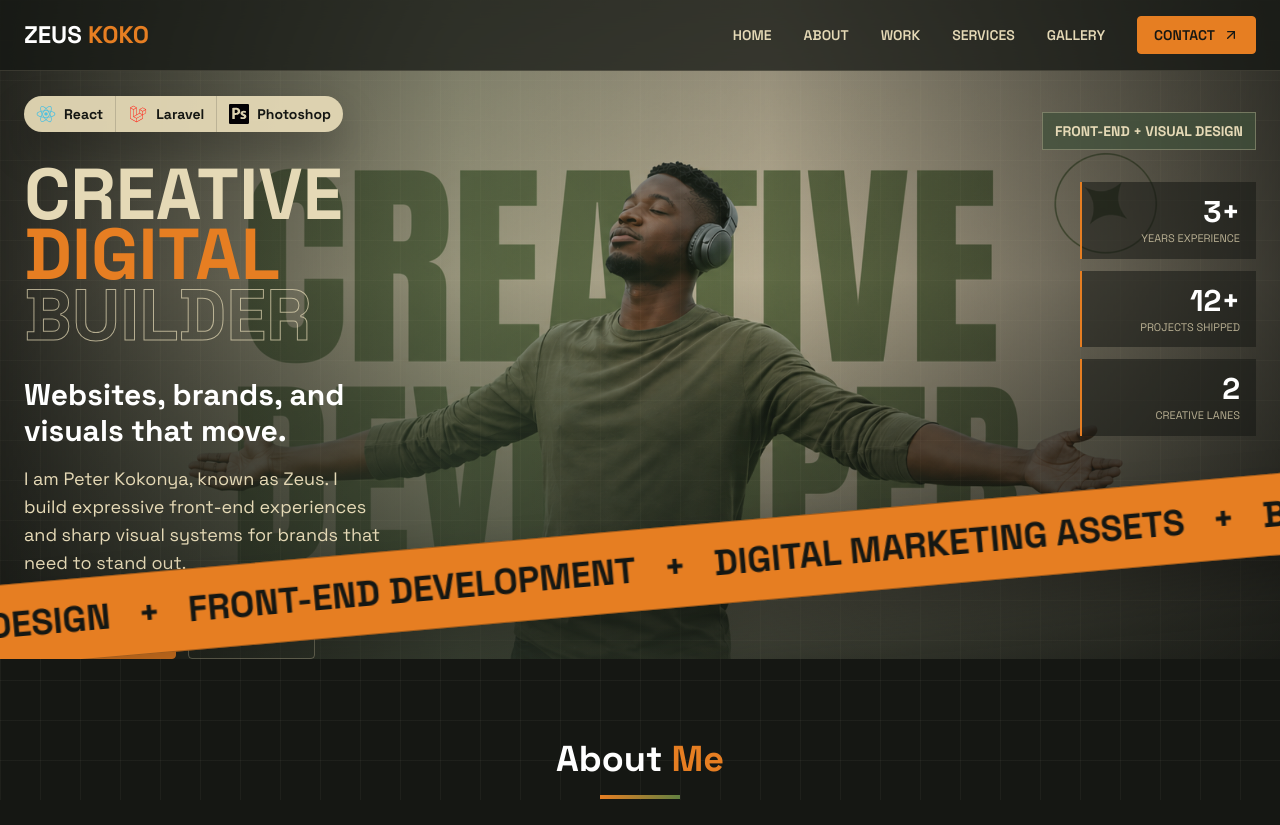
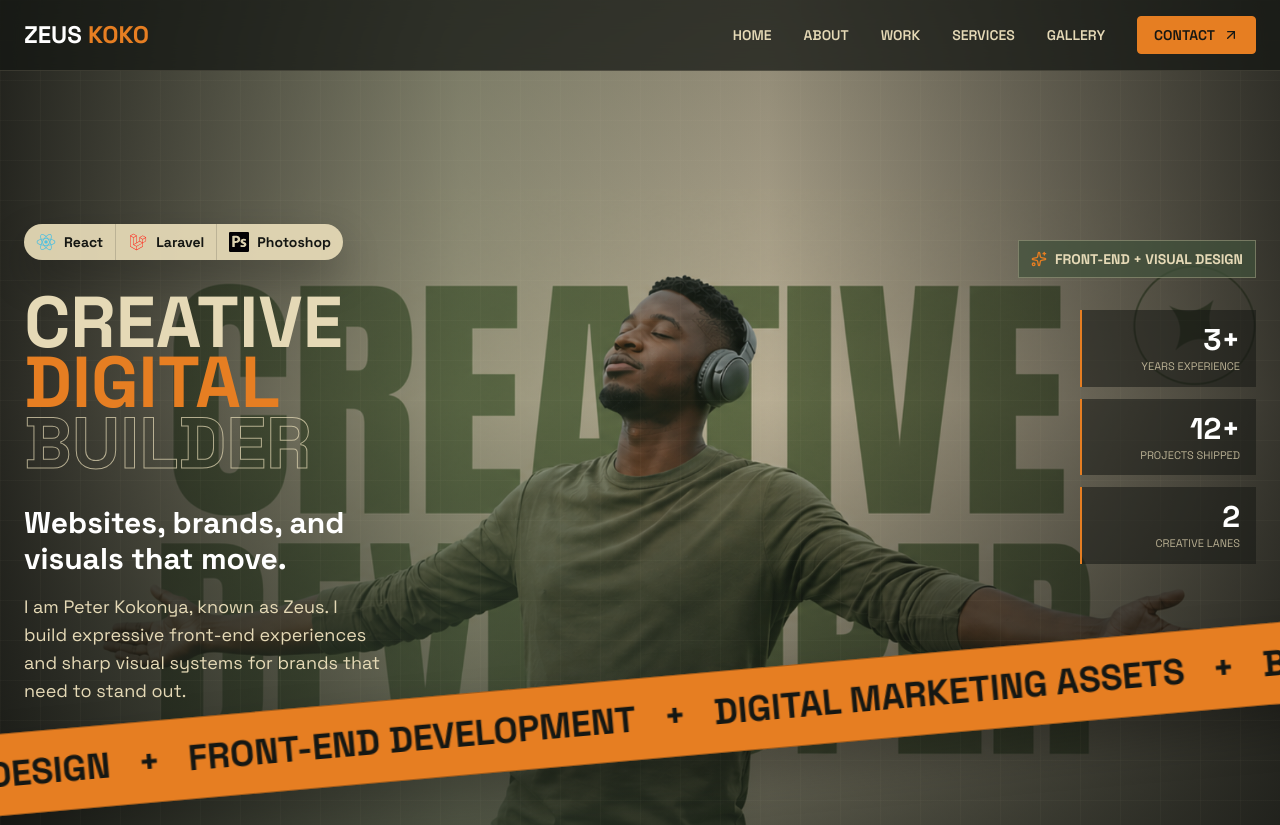
Before and after one commit to ZeusKoko/portfolio, a website: page index.html in a window 1280 px wide. Shown: the top 825 px of the page. Drawn offline with nearby package versions, Linux system fonts and the light colour scheme.

Commit message:
Revert "Remove sparkles icon from hero kicker"
This reverts commit bce866f17cf882e3843597138a4a7482ff05d7a9.

```diff
--- a/index.html
+++ b/index.html
@@ -464,13 +464,13 @@
     </nav>
 
     <!-- Hero Section -->
-    <section id="home" class="min-h-[60vh] lg:min-h-[72vh] relative overflow-hidden hero-bg">
+    <section id="home" class="min-h-screen relative overflow-hidden hero-bg">
         <img src="./hero%20media/hero%20port.png" alt="Zeus creative portfolio hero" class="hero-full-image absolute inset-0 w-full h-full object-cover">
         <div class="hero-overlay absolute inset-0"></div>
         <div class="absolute inset-0 grid-pattern opacity-60"></div>
 
-        <div class="container mx-auto px-5 md:px-6 pt-16 pb-20 md:pt-20 md:pb-24 relative z-10">
-            <div class="relative min-h-[420px] lg:min-h-[560px]">
+        <div class="container mx-auto px-5 md:px-6 pt-28 pb-32 md:pt-32 md:pb-36 relative z-10">
+            <div class="relative min-h-[720px] lg:min-h-[680px]">
                 <div class="relative z-20 grid gap-8 lg:grid-cols-[minmax(260px,0.86fr)_minmax(340px,1.18fr)_minmax(220px,0.76fr)] lg:items-start">
                     <div class="lg:pt-24">
                         <div class="tech-strip inline-flex max-w-full items-center overflow-hidden text-sm font-bold">
@@ -517,6 +517,7 @@
 
                     <div class="lg:pt-28 lg:text-right">
                         <div class="hero-kicker inline-flex items-center gap-2 px-3 py-2 text-xs md:text-sm font-bold uppercase tracking-normal">
+                            <i data-lucide="sparkles" class="w-4 h-4 text-[#E67E22]"></i>
                             Front-end + visual design
                         </div>
 
@@ -1255,7 +1256,7 @@
                 <!-- gmail  -->
                 <li>
                 <a
-                    href="mailto:kokonyapeter2@gmail.com"
+                    href="mailto:kokonyazeus@gmail.com"
                     class="contact-social inline-flex h-14 w-14 items-center justify-center"
                     aria-label="Email"
                 >
```
